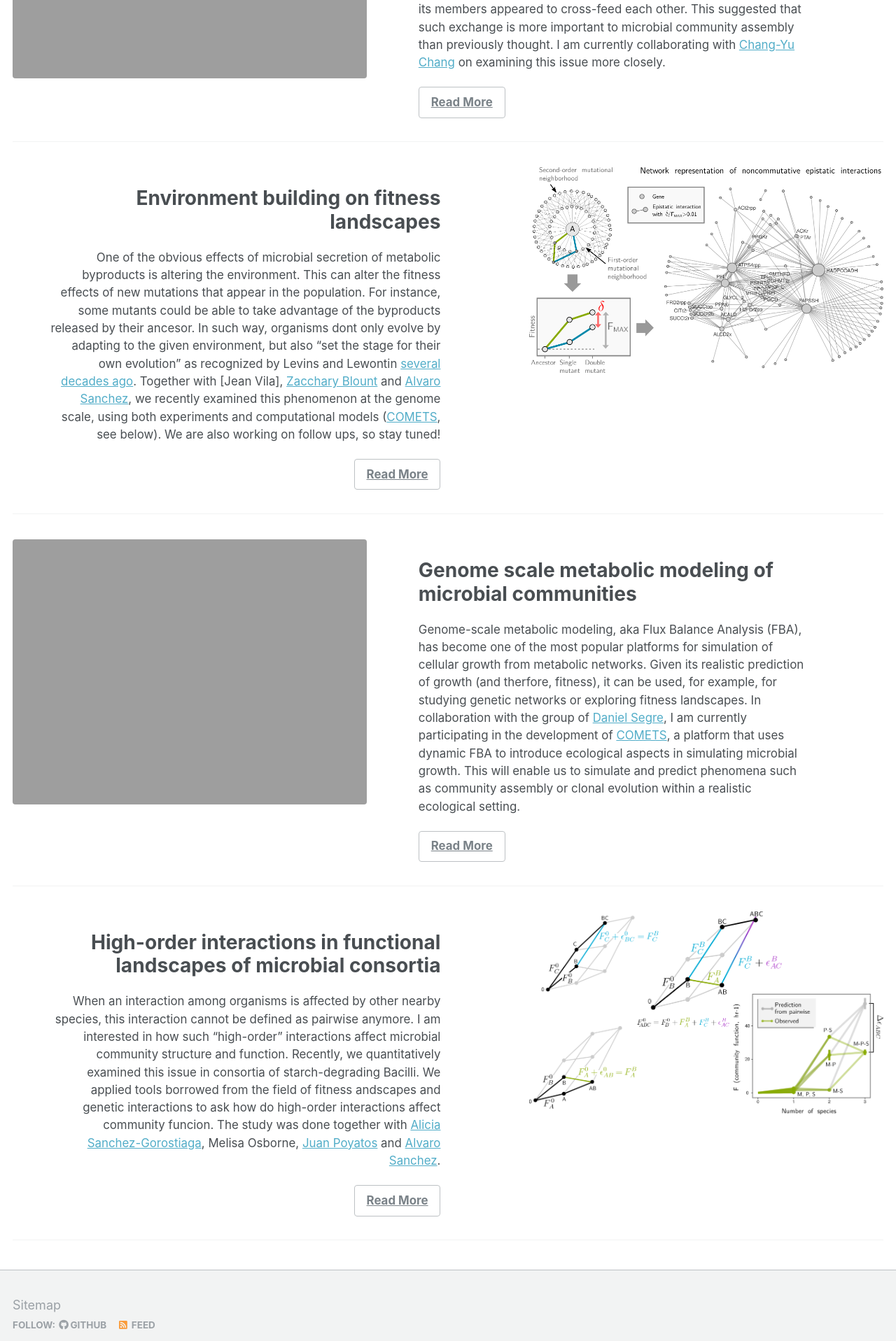
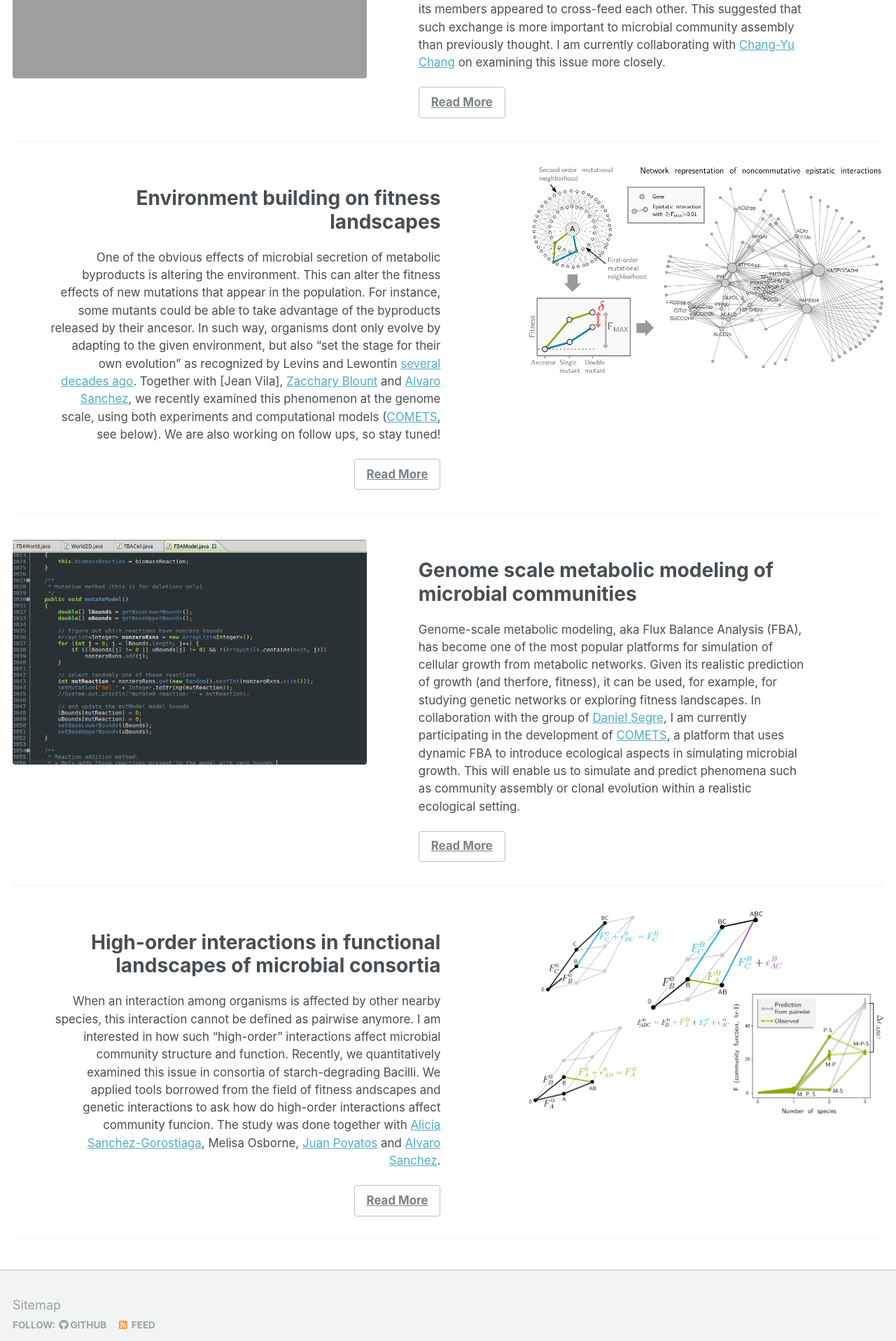
Before and after one commit to djbajic/djbajic.github.io, a Jekyll site: the page built from _research/research.md, in a window 1280 px wide. Shown: the part 985-2902 px from the top of the page at 70% size. Built offline with Jekyll 4.4.1, drawn with Linux system fonts in a browser that asks for light colours.

Commit message:
upload comets code image

```diff
--- a/_research/research.md
+++ b/_research/research.md
@@ -34,7 +34,7 @@ feature_row3:
     btn_class: "btn--inverse"
 
 feature_row4:
-  - image_path: /images/
+  - image_path: comets_code.png
     title: "Genome scale metabolic modeling of microbial communities"
     alt: "Placeholder Image Left Aligned"
     excerpt: 'Genome-scale metabolic modeling, aka Flux Balance Analysis (FBA), has become one of the most popular platforms for simulation of cellular growth from metabolic networks. Given its realistic prediction of growth (and therfore, fitness), it can be used, for example, for studying genetic networks or exploring fitness landscapes. In collaboration with the group of [Daniel Segre](https://www.bu.edu/segrelab/), I am currently participating in the development of [COMETS](http://www.bu.edu/segrelab/comets/), a platform that uses dynamic FBA to introduce ecological aspects in simulating microbial growth. This will enable us to simulate and predict phenomena such as community assembly or clonal evolution within a realistic ecological setting.'
```
Also changed, not shown: images/comets_code.png (added).
